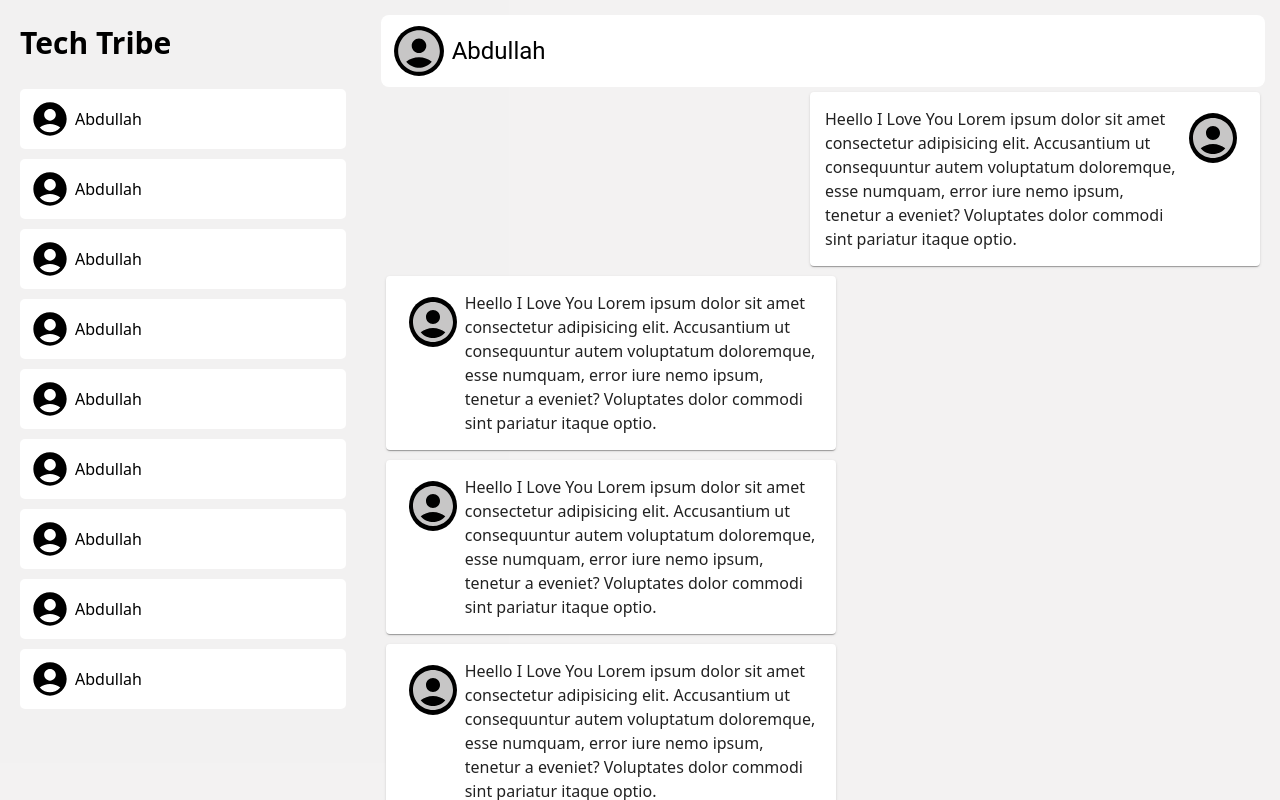
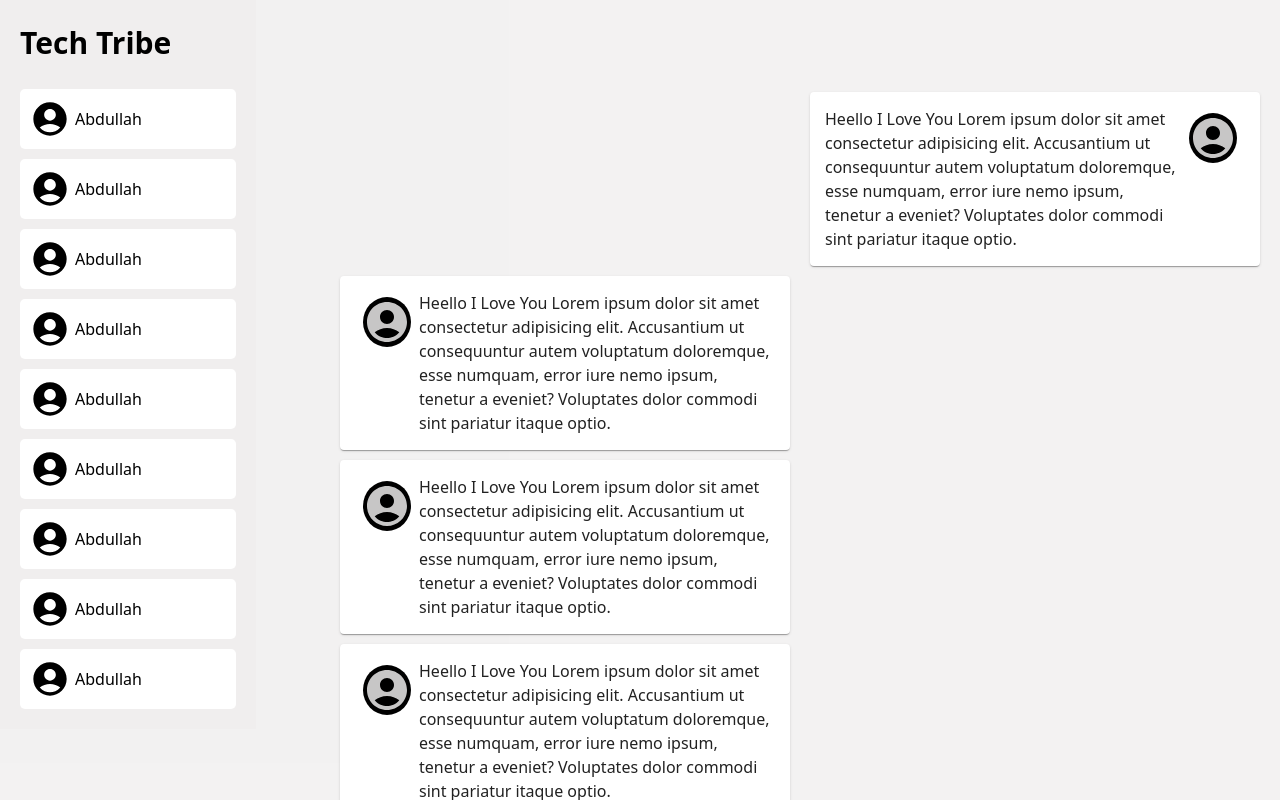
Before and after one commit to canhamzacode/newdev, a React (Vite) app: page /message/1 in a window 1280 px wide. Built offline with nearby package versions, Linux system fonts and the light colour scheme; no server answers.

Commit message:
made update

```diff
--- a/src/Layout/MessageLayout.jsx
+++ b/src/Layout/MessageLayout.jsx
@@ -20,8 +20,10 @@ const MessageLayout = () => {
             height: "100vh",
             display: "grid",
             overflowY: "hidden",
-            gridTemplateColumns: "0.4fr 1fr ",
-            alignItems: "start"
+            gridTemplateColumns: { md: "0.4fr 1.2fr ", xs: "1fr" },
+            alignItems: "start",
+            gridTemplateAreas: `"side header"
+                                "side main"`,
         }} >
             <Outlet />
 
--- a/src/components/Sidebar.jsx
+++ b/src/components/Sidebar.jsx
@@ -12,10 +12,15 @@ const paperAlign = {
     background: "#fff"
 }
 
-const Sidebar = () => {
+const Sidebar = ({ toggle, stateValue }) => {
     const theme = useTheme()
     return (
-        <Box sx={{ padding: "20px", width: "100%", height: "100%", overflowY: "auto", }}>
+        //     <div className='absolute w-full h-screen bg-black/80 top-0 left-0 duration-100 z-10 hidden'>
+        //         <Box sx={{ padding: "20px", width: "80%", height: "100%", overflowY: "auto", display: { xs: "none", md: "grid" }, position: { xs: "absolute" }, background: "hsla(0,3%,94%,.831)", zIndex: "10" }}>
+        //             <Box sx={{ display: "flex", alignItems: "center", justifyContent: "space-between" }}>
+        <>
+            <div className={`absolute w-full h-screen bg-black/80 top-0 left-0 duration-100 z-10 ${stateValue ? "flex" : ""}`}>
+                <Box sx={{ padding: "20px", width: "80%", height: "100%", overflowY: "auto", display: { xs: "none", md: "grid" }, position: stateValue ? "absolute" : "", background: "hsla(0,3%,94%,.831)" }}>
                     <Box sx={{
                         fontSize: "30px",
                         fontWeight: "800",
@@ -159,6 +164,8 @@ const Sidebar = () => {
                         </Box>
                     </Stack>
                 </Box>
+            </div>
+        </>
     )
 }
 
--- a/src/pages/Message.jsx
+++ b/src/pages/Message.jsx
@@ -5,6 +5,9 @@ import AccountCircleIcon from '@mui/icons-material/AccountCircle';
 import { Link } from 'react-router-dom';
 import { useTheme } from '@emotion/react';
 import Sidebar from '../components/Sidebar';
+import NavBar from '../components/NavBar';
+import MenuIcon from '@mui/icons-material/Menu';
+import { useToggle } from '../hooks/useToggle';
 const paperAlign = {
     alignItems: "center",
     display: "flex",
@@ -15,25 +18,47 @@ const paperAlign = {
 
 const Message = () => {
     const theme = useTheme();
+    const [stateValue, toggle] = useToggle();
     return (
         <>
-            <Sidebar />
+            <Sidebar stateValue={stateValue} toggle={toggle} />
             <Box sx={{ padding: "20px", width: "100%", height: "100%", overflowY: "auto", position: "relative" }}>
                 <Box sx={{
                     padding: "15px",
-                    position: "absolute",
+                    position: "fixed",
                     width: "100%",
                     top: '0',
                     left: '0',
                     transform: 'translateX(-50%, -50%)',
                 }}>
                     <Box sx={{
+                        position: "fixed",
+                        width: "100%", // Adjust the maximum width as needed
+                        overflow: "hidden", // Hide content that overflows
+                        padding: "15px",
                         background: "#fff",
-                        display: "flex",
+                        display: { md: "none", xs: "flex" },
                         alignItems: "center",
                         borderRadius: "8px",
-                        padding: "5px"
-                    }}>
+                        justifyContent: "space-between",
+                        left: "0",
+                        top: "0",
+                    }} className="z-[15]">
+                        <Box className="flex gap-2">
+                            <Button onClick={toggle}>
+                                <MenuIcon sx={{ color: "#000", fontSize: "35px" }} />
+                            </Button>
+                            <Box sx={{
+                                fontSize: "30px",
+                                fontWeight: "800",
+                                color: theme.palette.plainDark.main,
+                            }} className="logo" >
+                                <Link to={"/"} >
+                                    Tech Tribe
+                                </Link>
+                            </Box>
+                        </Box>
+                        <Box className="flex items-center">
                             <Button>
                                 <div className="profileImg">
                                     <AccountCircleIcon sx={{ width: "100%", height: "100%", background: "#000", borderRadius: "50%" }} />
@@ -41,6 +66,8 @@ const Message = () => {
                             </Button>
                             <Typography variant='h5'>Abdullah</Typography>
                         </Box>
+                    </Box>
+
                 </Box><br /><br /><br />
                 <Stack direction={"column"} sx={{
                     display: "grid",
```
Lines whose indentation alone changed are shown as unchanged.
